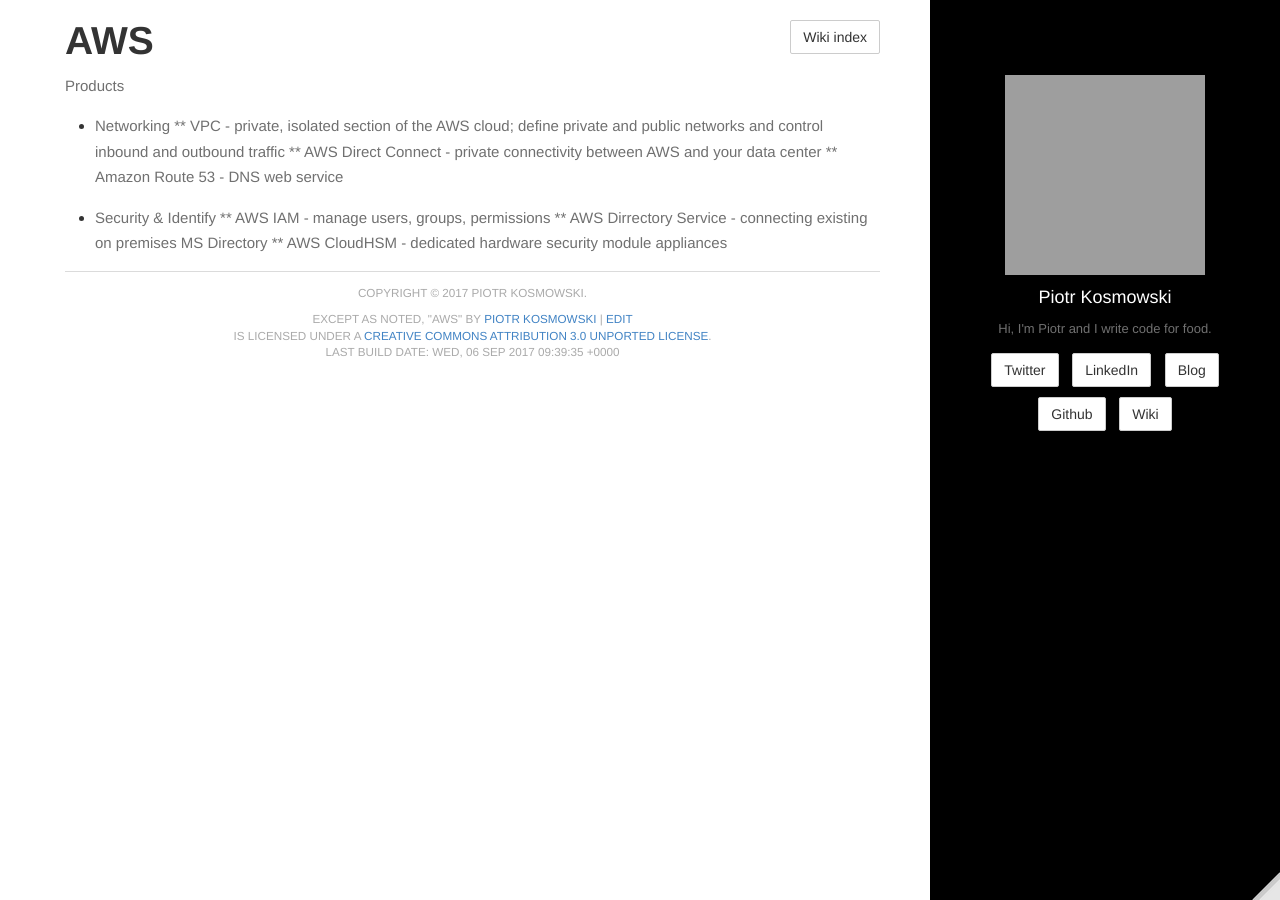
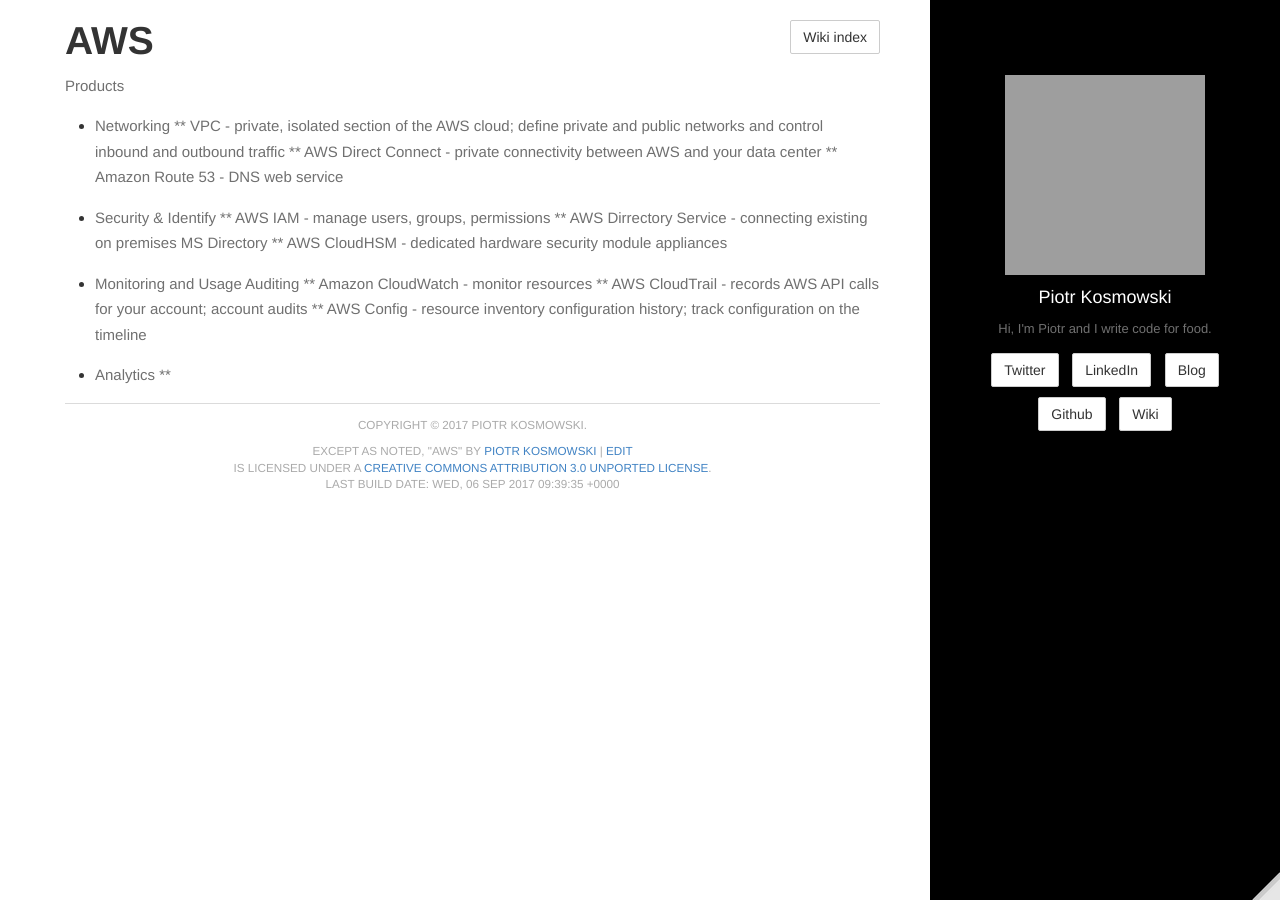
Before and after one commit to kospiotr/kospiotr.github.io, a Jekyll site: the page built from wiki/aws.md, in a window 1280 px wide. Built offline with Jekyll 4.4.1, drawn with Linux system fonts in a browser that asks for light colours; grey boxes are pictures that could not be loaded.

Commit message:
Update aws.md

```diff
--- a/wiki/aws.md
+++ b/wiki/aws.md
@@ -17,3 +17,11 @@
 ** AWS IAM - manage users, groups, permissions
 ** AWS Dirrectory Service - connecting existing on premises MS Directory
 ** AWS CloudHSM - dedicated hardware security module appliances
+
+* Monitoring and Usage Auditing
+** Amazon CloudWatch - monitor resources
+** AWS CloudTrail - records AWS API calls for your account; account audits
+** AWS Config - resource inventory configuration history; track configuration on the timeline
+
+* Analytics
+**
```
